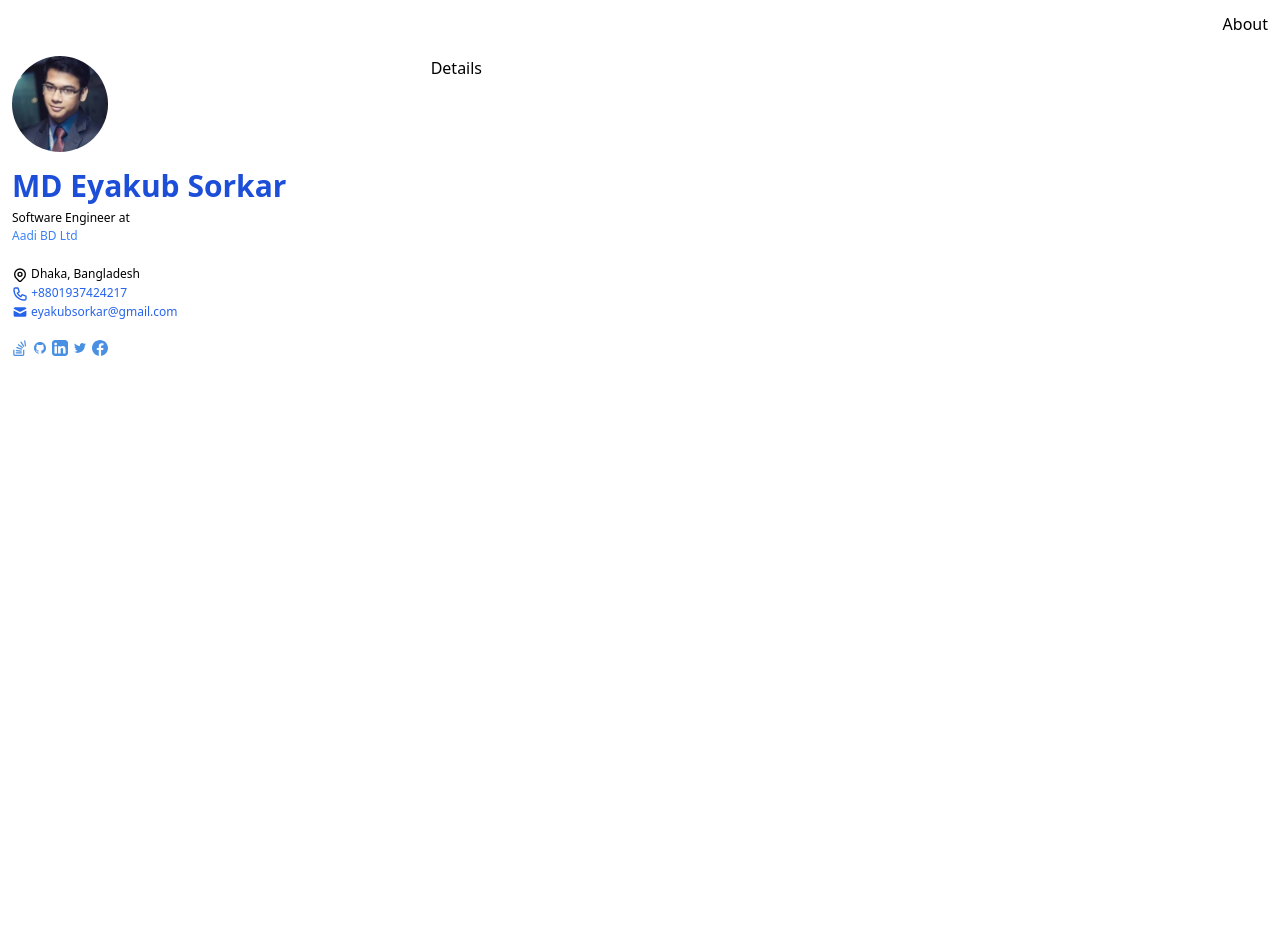
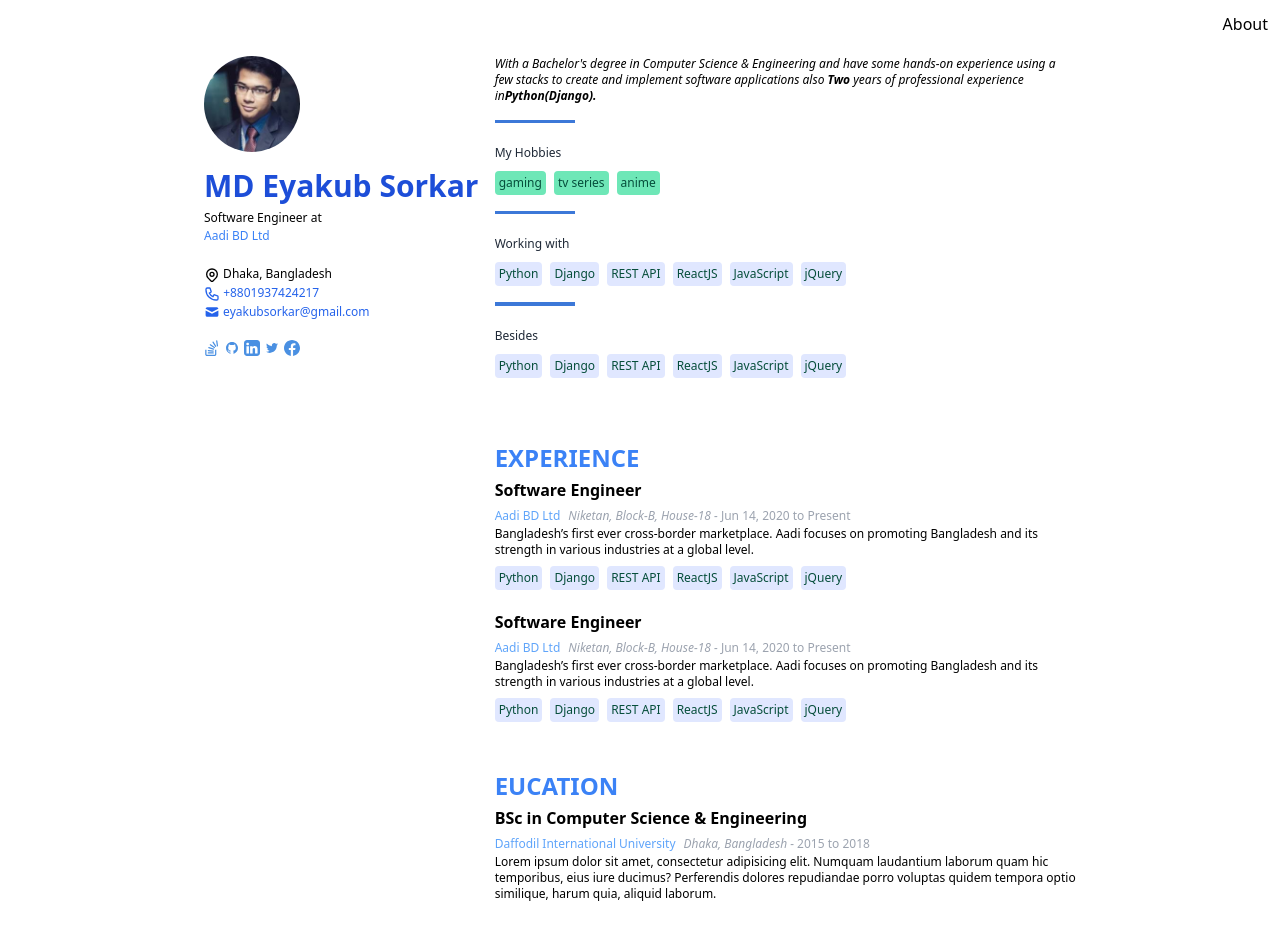
Before and after one commit to Eyakub/eyakub.me, a React (Create React App) app in the folder portfolio_react_api/: page / in a window 1280 px wide. Shown: the top 952 px of the page. Before the commit the page ends 800 px from the top, so only its background shows below. Built offline with nearby package versions, Linux system fonts and the light colour scheme.

Commit message:
details section 1. Preferences, 2. Experience, 3. Education done

```diff
--- a/portfolio_react_api/src/App.js
+++ b/portfolio_react_api/src/App.js
@@ -11,7 +11,7 @@ function App() {
       </div>
 
       {/* information body */}
-      <div className="mt-5">
+      <div className="mt-5 ">
         <About />
       </div>
     </div>);
--- a/portfolio_react_api/src/components/Avator/Details.jsx
+++ b/portfolio_react_api/src/components/Avator/Details.jsx
@@ -1,9 +1,18 @@
-import React from 'react';
+import React from "react";
+import Preference from "../section/Preference";
+import Experience from "../section/Experience";
+import Education from "../section/Education";
+import Project from "../section/Project";
 
 const DetailSection = () => {
-    return (
-        <div>Details</div>
-    )
-}
+  return (
+    <div>
+      <Preference />
+      <Experience />
+      <Education />
+      <Project />
+    </div>
+  );
+};
 
 export default DetailSection;
--- a/portfolio_react_api/src/components/Avator/Profile.jsx
+++ b/portfolio_react_api/src/components/Avator/Profile.jsx
@@ -14,7 +14,7 @@ const ProfileTitle = () => {
       <div>
         <span className="text-xs">Software Engineer at</span><br />
         <span className="transition-all duration-500 ease-in-out hover:underline text-xs text-blue-500 block">
-          <a href="#" alt="company name">Aadi BD Ltd</a>
+          <a href="https://aadi.com.bd" alt="company name">Aadi BD Ltd</a>
         </span>
       </div>
 
--- /dev/null
+++ b/portfolio_react_api/src/components/section/Education.jsx
@@ -0,0 +1,39 @@
+import React from "react";
+import Tag from "../tags/TagBoard";
+
+const Education = () => {
+  return (
+    <section className="mb-12">
+      <h1 className="font-bold font-sans text-2xl uppercase text-blue-500">
+        Eucation
+      </h1>
+      <article className="mb-5">
+        <header>
+          <h1 className="font-bold text-1xl mb-0 mt-1">
+            BSc in Computer Science & Engineering
+          </h1>
+          <span className="inline-block text-xs mr-2">
+            <a
+              className="no-underline text-blue-400 hover:underline hover:text-green-800"
+              href="https://aadi.com.bd"
+            >
+              Daffodil International University
+            </a>
+          </span>
+          <span className="company_address text-xs text-gray-400">
+            <address className="inline">Dhaka, Bangladesh - </address>
+            <time>2015 to 2018</time>
+          </span>
+          <p className="text-xs">
+            Lorem ipsum dolor sit amet, consectetur adipisicing elit. Numquam
+            laudantium laborum quam hic temporibus, eius iure ducimus?
+            Perferendis dolores repudiandae porro voluptas quidem tempora optio
+            similique, harum quia, aliquid laborum.
+          </p>
+        </header>
+      </article>
+    </section>
+  );
+};
+
+export default Education;
--- /dev/null
+++ b/portfolio_react_api/src/components/section/Experience.jsx
@@ -0,0 +1,60 @@
+import React from "react";
+import Tag from "../tags/TagBoard";
+
+const Experience = () => {
+  return (
+    <section className="mb-12">
+      <h1 className="font-bold font-sans text-2xl uppercase text-blue-500">
+        Experience
+      </h1>
+      <article className="mb-5">
+        <header>
+          <h1 className="font-bold text-1xl mb-0 mt-1">Software Engineer</h1>
+          <span className="inline-block text-xs mr-2">
+            <a
+              className="no-underline text-blue-400 hover:underline hover:text-green-800"
+              href="https://aadi.com.bd"
+            >
+              Aadi BD Ltd
+            </a>
+          </span>
+          <span className="company_address text-xs text-gray-400">
+            <address className="inline">Niketan, Block-B, House-18 - </address>
+            <time>Jun 14, 2020 to Present</time>
+          </span>
+          <p className="text-xs">
+            Bangladesh’s first ever cross-border marketplace. Aadi focuses on
+            promoting Bangladesh and its strength in various industries at a
+            global level.
+          </p>
+          <Tag />
+        </header>
+      </article>
+      <article className="mb-5">
+        <header>
+          <h1 className="font-bold text-1xl mb-0 mt-1">Software Engineer</h1>
+          <span className="inline-block text-xs mr-2">
+            <a
+              className="no-underline text-blue-400 hover:underline hover:text-green-800"
+              href="https://aadi.com.bd"
+            >
+              Aadi BD Ltd
+            </a>
+          </span>
+          <span className="company_address text-xs text-gray-400">
+            <address className="inline">Niketan, Block-B, House-18 - </address>
+            <time>Jun 14, 2020 to Present</time>
+          </span>
+          <p className="text-xs">
+            Bangladesh’s first ever cross-border marketplace. Aadi focuses on
+            promoting Bangladesh and its strength in various industries at a
+            global level.
+          </p>
+          <Tag />
+        </header>
+      </article>
+    </section>
+  );
+};
+
+export default Experience;
--- /dev/null
+++ b/portfolio_react_api/src/components/section/Preference.jsx
@@ -0,0 +1,79 @@
+import React from "react";
+import Tag from "../tags/TagBoard";
+
+const Preference = () => {
+  return (
+    <section className="mb-16">
+      <p className="italic text-xs">
+        With a Bachelor's degree in Computer Science & Engineering and have some
+        hands-on experience using a few stacks to create and implement software
+        applications also <b>Two</b> years of professional experience in
+        <b>Python(Django).</b>
+      </p>
+      <div className="preference_border_line">
+        <span className="text-xs text-gray-800 mt-4 mb-2">My Hobbies</span>
+        <div>
+          <span className="inline-block text-xs hover:bg-green-500 text-emerald-900 bg-green-300 rounded p-1 mr-2 mt-2">
+            gaming
+          </span>
+          <span className="inline-block text-xs hover:bg-green-500 text-emerald-900 bg-green-300 rounded p-1 mr-2 mt-2">
+            tv series
+          </span>
+          <span className="inline-block text-xs hover:bg-green-500 text-emerald-900 bg-green-300 rounded p-1 mr-2 mt-2">
+            anime
+          </span>
+        </div>
+      </div>
+
+      <div className="preference_border_line">
+        <span className="text-xs text-gray-800 mt-4 mb-2">Working with</span>
+        <div>
+          <span className="inline-block text-xs hover:bg-indigo-200 text-emerald-900 bg-indigo-100 rounded p-1 mr-2 mt-2">
+            Python
+          </span>
+          <span className="inline-block text-xs hover:bg-indigo-200 text-emerald-900 bg-indigo-100 rounded p-1 mr-2 mt-2">
+            Django
+          </span>
+          <span className="inline-block text-xs hover:bg-indigo-200 text-emerald-900 bg-indigo-100 rounded p-1 mr-2 mt-2">
+            REST API
+          </span>
+          <span className="inline-block text-xs hover:bg-indigo-200 text-emerald-900 bg-indigo-100 rounded p-1 mr-2 mt-2">
+            ReactJS
+          </span>
+          <span className="inline-block text-xs hover:bg-indigo-200 text-emerald-900 bg-indigo-100 rounded p-1 mr-2 mt-2">
+            JavaScript
+          </span>
+          <span className="inline-block text-xs hover:bg-indigo-200 text-emerald-900 bg-indigo-100 rounded p-1 mr-2 mt-2">
+            jQuery
+          </span>
+        </div>
+      </div>
+
+      <div className="preference_border_line">
+        <span className="text-xs text-gray-800 mt-4 mb-2">Besides</span>
+        <div>
+          <span className="inline-block text-xs hover:bg-indigo-200 text-emerald-900 bg-indigo-100 rounded p-1 mr-2 mt-2">
+            Python
+          </span>
+          <span className="inline-block text-xs hover:bg-indigo-200 text-emerald-900 bg-indigo-100 rounded p-1 mr-2 mt-2">
+            Django
+          </span>
+          <span className="inline-block text-xs hover:bg-indigo-200 text-emerald-900 bg-indigo-100 rounded p-1 mr-2 mt-2">
+            REST API
+          </span>
+          <span className="inline-block text-xs hover:bg-indigo-200 text-emerald-900 bg-indigo-100 rounded p-1 mr-2 mt-2">
+            ReactJS
+          </span>
+          <span className="inline-block text-xs hover:bg-indigo-200 text-emerald-900 bg-indigo-100 rounded p-1 mr-2 mt-2">
+            JavaScript
+          </span>
+          <span className="inline-block text-xs hover:bg-indigo-200 text-emerald-900 bg-indigo-100 rounded p-1 mr-2 mt-2">
+            jQuery
+          </span>
+        </div>
+      </div>
+    </section>
+  );
+};
+
+export default Preference;
--- /dev/null
+++ b/portfolio_react_api/src/components/section/Project.jsx
@@ -0,0 +1,13 @@
+import React from "react";
+
+const Project = () => {
+  return (
+    <section>
+      <h1 className="font-bold font-sans text-2xl uppercase text-blue-500">
+        Projects
+      </h1>
+    </section>
+  );
+};
+
+export default Project;
--- /dev/null
+++ b/portfolio_react_api/src/components/tags/TagBoard.jsx
@@ -0,0 +1,28 @@
+import React from "react";
+
+const Tag = ({ hover_bg_class, text_color, bg_color }) => {
+  return (
+    <div>
+      <span className="inline-block text-xs hover:bg-indigo-200 text-emerald-900 bg-indigo-100 rounded p-1 mr-2 mt-2">
+        Python
+      </span>
+      <span className="inline-block text-xs hover:bg-indigo-200 text-emerald-900 bg-indigo-100 rounded p-1 mr-2 mt-2">
+        Django
+      </span>
+      <span className="inline-block text-xs hover:bg-indigo-200 text-emerald-900 bg-indigo-100 rounded p-1 mr-2 mt-2">
+        REST API
+      </span>
+      <span className="inline-block text-xs hover:bg-indigo-200 text-emerald-900 bg-indigo-100 rounded p-1 mr-2 mt-2">
+        ReactJS
+      </span>
+      <span className="inline-block text-xs hover:bg-indigo-200 text-emerald-900 bg-indigo-100 rounded p-1 mr-2 mt-2">
+        JavaScript
+      </span>
+      <span className="inline-block text-xs hover:bg-indigo-200 text-emerald-900 bg-indigo-100 rounded p-1 mr-2 mt-2">
+        jQuery
+      </span>
+    </div>
+  );
+};
+
+export default Tag;
--- a/portfolio_react_api/src/pages/About.jsx
+++ b/portfolio_react_api/src/pages/About.jsx
@@ -1,10 +1,10 @@
-import React from 'react';
-import ProfileSection from '../components/Avator/Profile';
-import DetailSection from '../components/Avator/Details';
+import React from "react";
+import ProfileSection from "../components/Avator/Profile";
+import DetailSection from "../components/Avator/Details";
 
 const About = () => {
   return (
-        <div className="grid grid-cols-12">
+    <div className="grid grid-cols-12 lg:mx-48">
       <div className="col-span-4">
         <ProfileSection />
       </div>
@@ -12,7 +12,7 @@ const About = () => {
         <DetailSection />
       </div>
     </div>
-    )
-}
+  );
+};
 
 export default About;
--- a/portfolio_react_api/src/style/main.css
+++ b/portfolio_react_api/src/style/main.css
@@ -0,0 +1,24 @@
+.preference_border_line::before {
+  content: "";
+  display: block;
+  width: 5rem;
+  height: 0.2rem;
+  background: #3c78d8;
+  margin: 1rem 0;
+}
+
+.text-emerald-500 {
+  color: #10b981;
+}
+.text-emerald-600 {
+  color: #059669;
+}
+.text-emerald-700 {
+  color: #047857;
+}
+.text-emerald-800 {
+  color: #065f46;
+}
+.text-emerald-900 {
+  color: #064e3b;
+}
```
Also changed, not shown: 1 other file (tests, documents, lock files or other folders). Lines whose indentation alone changed are shown as unchanged.
